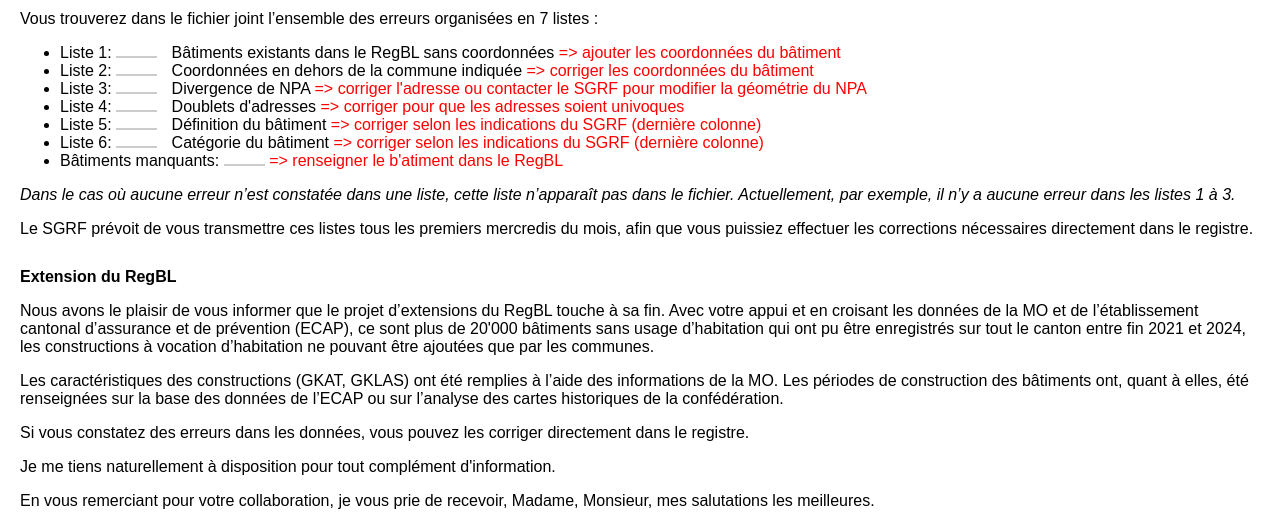
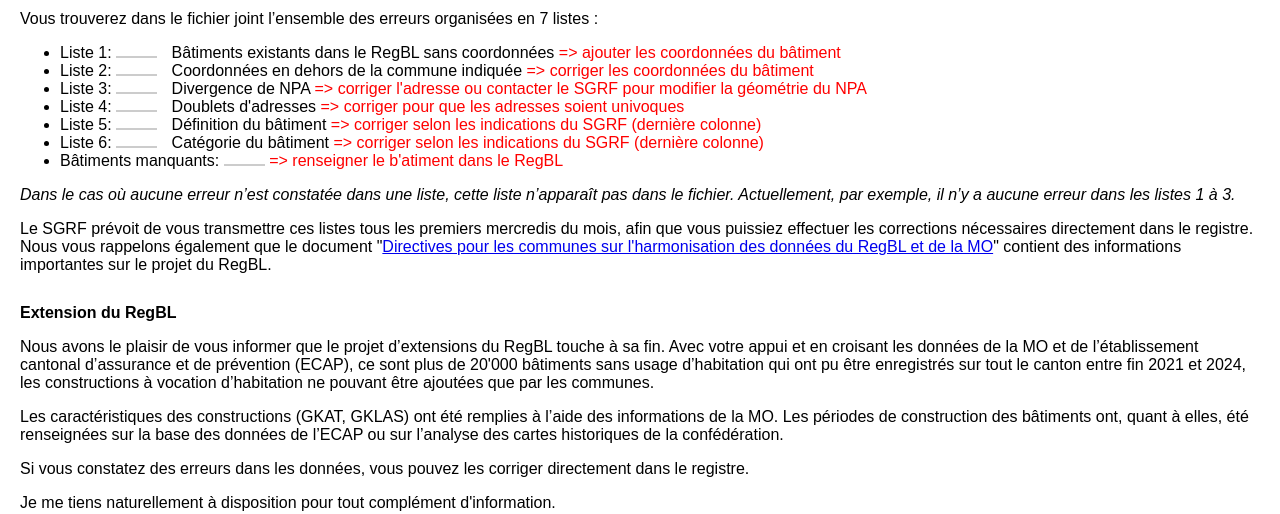
Before and after one commit to sitn/RegBL, a Python web app: template apurement/mail_communes/templates/feedback_commune.html in a window 1280 px wide. Shown: the part 429-943 px from the top of the page. Run offline with Jinja, Linux system fonts and the light colour scheme; the template is opened without the code that fills it, so the values that code supplies are empty.

Commit message:
update mail content

```diff
--- a/apurement/mail_communes/templates/feedback_commune.html
+++ b/apurement/mail_communes/templates/feedback_commune.html
@@ -58,7 +58,10 @@
             </ul>
 			<span style="font-style: italic;">Dans le cas où aucune erreur n’est constatée dans une liste, cette liste n’apparaît pas dans le fichier. Actuellement, par exemple, il n’y a aucune erreur dans les listes 1 à 3. </span>
         </p>
-		<p>Le SGRF prévoit de vous transmettre ces listes tous les premiers mercredis du mois, afin que vous puissiez effectuer les corrections nécessaires directement dans le registre.</p>
+		<p>
+            Le SGRF prévoit de vous transmettre ces listes tous les premiers mercredis du mois, afin que vous puissiez effectuer les corrections nécessaires directement dans le registre.
+            Nous vous rappelons également que le document "<a href="https://www.ne.ch/autorites/DDTE/SGRF/mensuration/Documents/Directives/HarmRegBL_MO_CantonNE.pdf">Directives pour les communes sur l'harmonisation des données du RegBL et de la MO</a>" contient des informations importantes sur le projet du RegBL.
+        </p>
 
 
 		<p style="font-weight: bold; margin-top: 30px;">Extension du RegBL</p>
--- a/apurement/mail_communes/templates/feedback_commune_v2.html
+++ b/apurement/mail_communes/templates/feedback_commune_v2.html
@@ -50,6 +50,7 @@
                 <li>Bâtiments manquants: <span class="variable-space">{{ NB_ERROR_ISSUE_22 }}</span></li>
             </ul>
         </p>
+        <p>Les directives pour l'harmonisation MO-communes des données du RegBL se trouvent <a href="https://www.ne.ch/autorites/DDTE/SGRF/mensuration/Documents/Directives/HarmRegBL_MO_CantonNE.pdf">ici</a></p>
         <p>Nous nous tenons volontiers à disposition pour tout complément.</p>
         <p>Avec nos meilleures salutations,</p>
         <p>Pour le SGRF, {{ ADMINISTRATOR_NAME }}</p>
```
